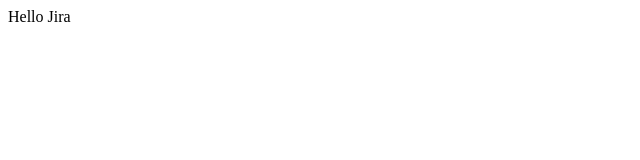
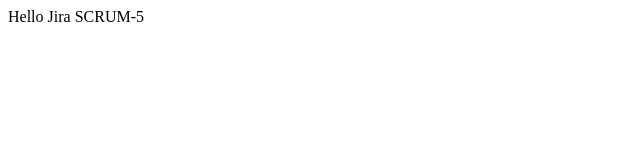
Before and after one commit to coppro123/8861_leminhkhanh_jira, a plain HTML site: page index.html in a window 1280 px wide. Shown: the full height of the page, 0-640 px from the left. Drawn offline with Linux system fonts and the light colour scheme.

```diff
--- a/index.html
+++ b/index.html
@@ -6,6 +6,6 @@
     <title>Document</title>
 </head>
 <body>
-    Hello Jira
+    Hello Jira SCRUM-5
 </body>
 </html>
```
